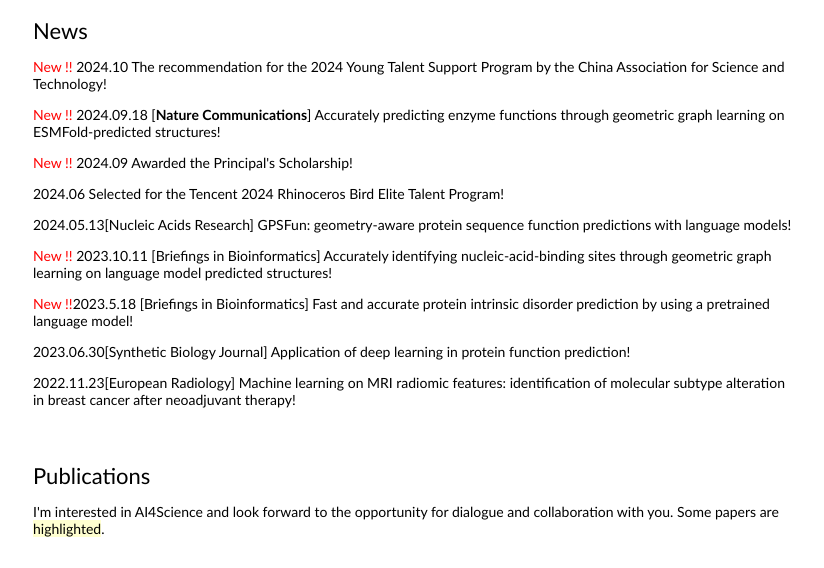
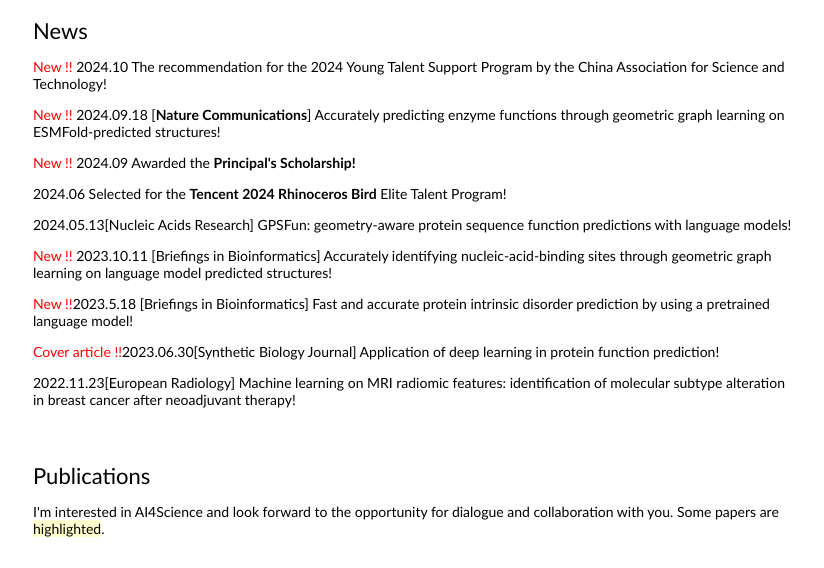
Before and after one commit to YidongSong/YidongSong, a plain HTML site: page index.html in a window 1280 px wide. Shown: the part 472-1040 px from the top of the page, without its empty margins (227-1051 px from the left). Drawn offline with Linux system fonts and the light colour scheme.

Commit message:
Update index.html

```diff
--- a/index.html
+++ b/index.html
@@ -45,12 +45,12 @@
                 <p>
 		  <span style="color: red;">New !!</span> 2024.10 The recommendation for the 2024 Young Talent Support Program by the China Association for Science and Technology!</p>
                   <p><span style="color: red;">New !!</span> 2024.09.18 [<b>Nature Communications</b>] Accurately predicting enzyme functions through geometric graph learning on ESMFold-predicted structures! </p>
-                  <p> <span style="color: red;">New !!</span> 2024.09 Awarded the Principal's Scholarship! </p>
-		  <p> 2024.06 Selected for the Tencent 2024 Rhinoceros Bird Elite Talent Program! </p>
+                  <p> <span style="color: red;">New !!</span> 2024.09 Awarded the <b>Principal's Scholarship!</b> </p>
+		  <p> 2024.06 Selected for the <b>Tencent 2024 Rhinoceros Bird</b> Elite Talent Program! </p>
 		  <p> 2024.05.13[Nucleic Acids Research] GPSFun: geometry-aware protein sequence function predictions with language models! </p>
 		  <p> <span style="color: red;">New !!</span> 2023.10.11 [Briefings in Bioinformatics] Accurately identifying nucleic-acid-binding sites through geometric graph learning on language model predicted structures! </p>
 		  <p> <span style="color: red;">New !!</span>2023.5.18 [Briefings in Bioinformatics] Fast and accurate protein intrinsic disorder prediction by using a pretrained language model! </p>
-		  <p> 2023.06.30[Synthetic Biology Journal] Application of deep learning in protein function prediction! </p>
+		  <p> <span style="color: red;">Cover article !!</span>2023.06.30[Synthetic Biology Journal] Application of deep learning in protein function prediction! </p>
 		  <p> 2022.11.23[European Radiology] Machine learning on MRI radiomic features: identification of molecular subtype alteration in breast cancer after neoadjuvant therapy!
 		</p>
               </td>
```
